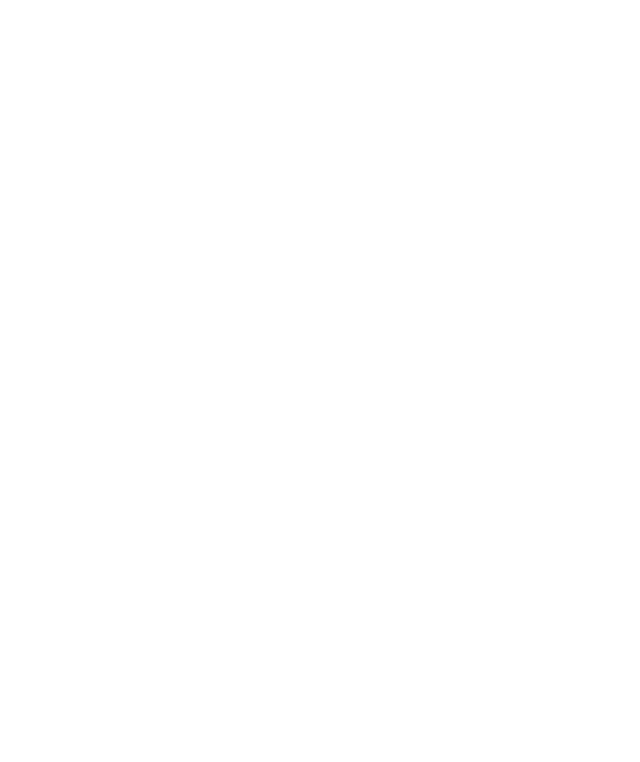
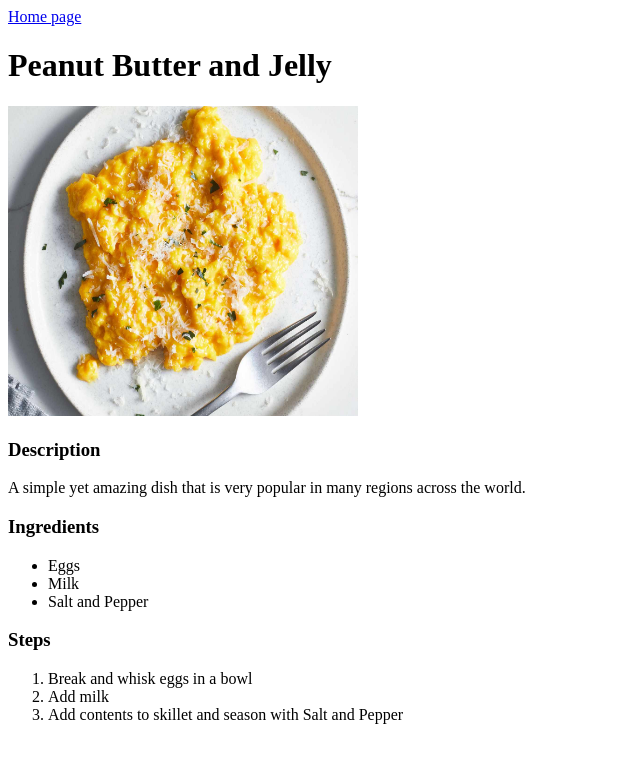
Before and after one commit to CrankyGinger/Odin-recipes, a plain HTML site: page recipes/scrEggs.html in a window 1280 px wide. Shown: the whole page, without its empty margins (0-640 px from the left). Drawn offline with Linux system fonts and the light colour scheme.

Commit message:
Finished site with final recipe page

```diff
--- a/recipes/scrEggs.html
+++ b/recipes/scrEggs.html
@@ -0,0 +1,35 @@
+<!DOCTYPE html>
+<html lang="en">
+<head>
+    <meta charset="UTF-8">
+    <meta name="viewport" content="width=device-width, initial-scale=1.0">
+    <title>Document</title>
+</head>
+<body>
+    <nav>
+        <a href="../index.html">Home page</a>
+    </nav>
+    <h1>Peanut Butter and Jelly</h1>
+    <img src="../images/scrEgg.jpg" alt="Scrambled Eggs" height="310" width="350">
+    <h3>Description</h3>
+    <section id="Description">
+        <p> A simple yet amazing dish that is very popular in many regions across the world.</p>
+
+    </section>
+    <section id="Ingredients">
+        <h3>Ingredients</h3>
+        <ul>
+            <li>Eggs</li>
+            <li>Milk</li>
+            <li>Salt and Pepper</li>
+        </ul>
+    </section>
+    <section id="Steps">
+        <h3>Steps</h3>
+        <ol>
+            <li>Break and whisk eggs in a bowl</li>
+            <li>Add milk</li>
+            <li>Add contents to skillet and season with Salt and Pepper</li>
+        </ol>
+    </section>
+</html>
```
Also changed, not shown: recipes/pBJ.html (+2 -4 lines), images/scrEgg.jpg (added).
